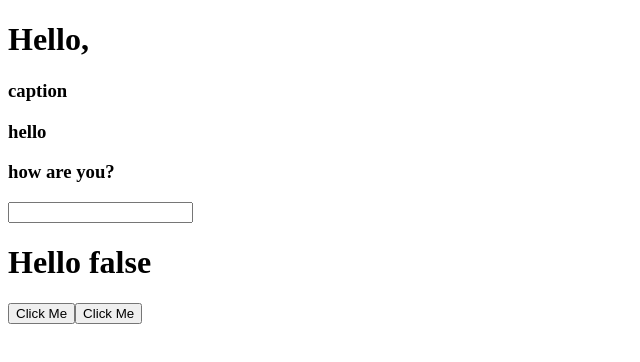
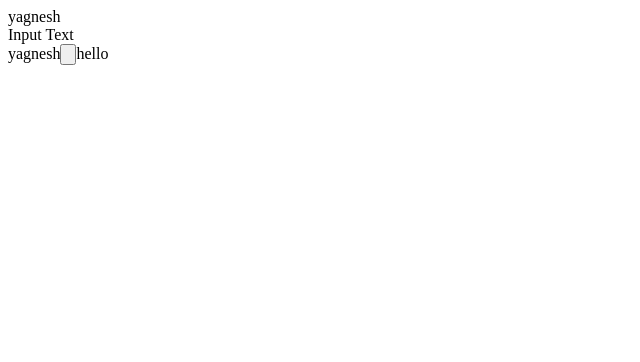
Before and after one commit to coder4affine/innoserve_capita, a React app: page / in a window 1280 px wide. Shown: the top 362 px of the page, without its empty margins (0-640 px from the left). Built offline with nearby package versions, Linux system fonts and the light colour scheme.

Commit message:
Commit code

```diff
--- a/index.js
+++ b/index.js
@@ -6,9 +6,7 @@
 // import React from 'react';
 import React from 'react';
 import ReactDOM from 'react-dom';
-import App from './src/App';
+// import App from './src/App';
+import Todos from './src/Todos';
 
-ReactDOM.render(
-  <App title="Hello," caption="caption" isTruthy={false} />,
-  document.getElementById('root'),
-);
+ReactDOM.render(<Todos />, document.getElementById('root'));
--- a/package.json
+++ b/package.json
@@ -25,6 +25,7 @@
     "@babel/preset-react": "^7.7.4",
     "babel-eslint": "^10.0.3",
     "babel-loader": "^8.0.6",
+    "css-loader": "^3.4.1",
     "eslint": "^6.8.0",
     "eslint-config-airbnb": "^18.0.1",
     "eslint-config-prettier": "^6.9.0",
@@ -39,6 +40,7 @@
     "husky": "^4.0.1",
     "lint-staged": "^9.5.0",
     "prettier": "^1.19.1",
+    "style-loader": "^1.1.2",
     "webpack": "^4.41.5",
     "webpack-cli": "^3.3.10",
     "webpack-dev-server": "^3.10.1"
--- /dev/null
+++ b/src/Todos/Header.js
@@ -0,0 +1,12 @@
+/* eslint-disable react/prop-types */
+import React, { memo } from 'react';
+
+// const styles = {
+//   header: {
+//     backgroundColor: 'green',
+//   },
+// };
+
+const Header = ({ user }) => <div>{user.name}</div>;
+
+export default memo(Header);
--- /dev/null
+++ b/src/Todos/InputText.js
@@ -0,0 +1,8 @@
+import React, { memo } from 'react';
+
+const InputText = () => {
+  console.log('InputText');
+  return <div>Input Text</div>;
+};
+
+export default memo(InputText);
--- /dev/null
+++ b/src/Todos/header.css
@@ -0,0 +1,3 @@
+.header {
+  background-color: red;
+}
--- /dev/null
+++ b/src/Todos/index.js
@@ -0,0 +1,39 @@
+import React, { Component } from 'react';
+import './main.css';
+import InputText from './InputText';
+import Header from './Header';
+
+class index extends Component {
+  constructor(props) {
+    super(props);
+    this.state = {
+      greet: 'hello',
+      user: {
+        name: 'yagnesh',
+      },
+    };
+  }
+
+  clickMe = () => {
+    const { user } = this.state;
+    user.name = 'yagnesh modh';
+    this.setState({ user });
+  };
+
+  render() {
+    console.log('Todos');
+    const { greet, user } = this.state;
+    return (
+      <div className="header">
+        <Header user={user} />
+        <InputText />
+        <div />
+        {user.name}
+        <input type="button" onClick={this.clickMe} />
+        {greet}
+      </div>
+    );
+  }
+}
+
+export default index;
--- /dev/null
+++ b/src/Todos/main.css
@@ -0,0 +1,3 @@
+.container {
+  display: flex;
+}
--- a/webpack.config.js
+++ b/webpack.config.js
@@ -25,6 +25,11 @@ module.exports = {
           },
         ],
       },
+      {
+        test: /\.css$/,
+        exclude: /node_modules/,
+        use: ['style-loader', 'css-loader'],
+      },
     ],
   },
   plugins: [
```
Also changed, not shown: 3 other files (tests, documents, lock files or other folders).
